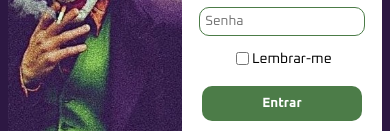
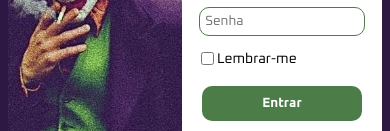
Before and after one commit to 26Tassiofernandes/tela-de-login-coringa, a plain HTML site: page index.html in a window 390 px wide. Shown: the part 242-373 px from the top of the page. Drawn offline with Linux system fonts and the light colour scheme.

Commit message:
update responsivo

```diff
--- a/src/CSS/responsivo.css
+++ b/src/CSS/responsivo.css
@@ -39,9 +39,11 @@
         width: 160px;
     }
 
-    input#lembrar-me  {
-        margin-left: 0;
-
+    label.lembrar-me {
+        display: flex;
+        flex-direction: row;
+        /* height: 45px; */
+        margin-left: 0px;
     }
 
     footer > p {
```
